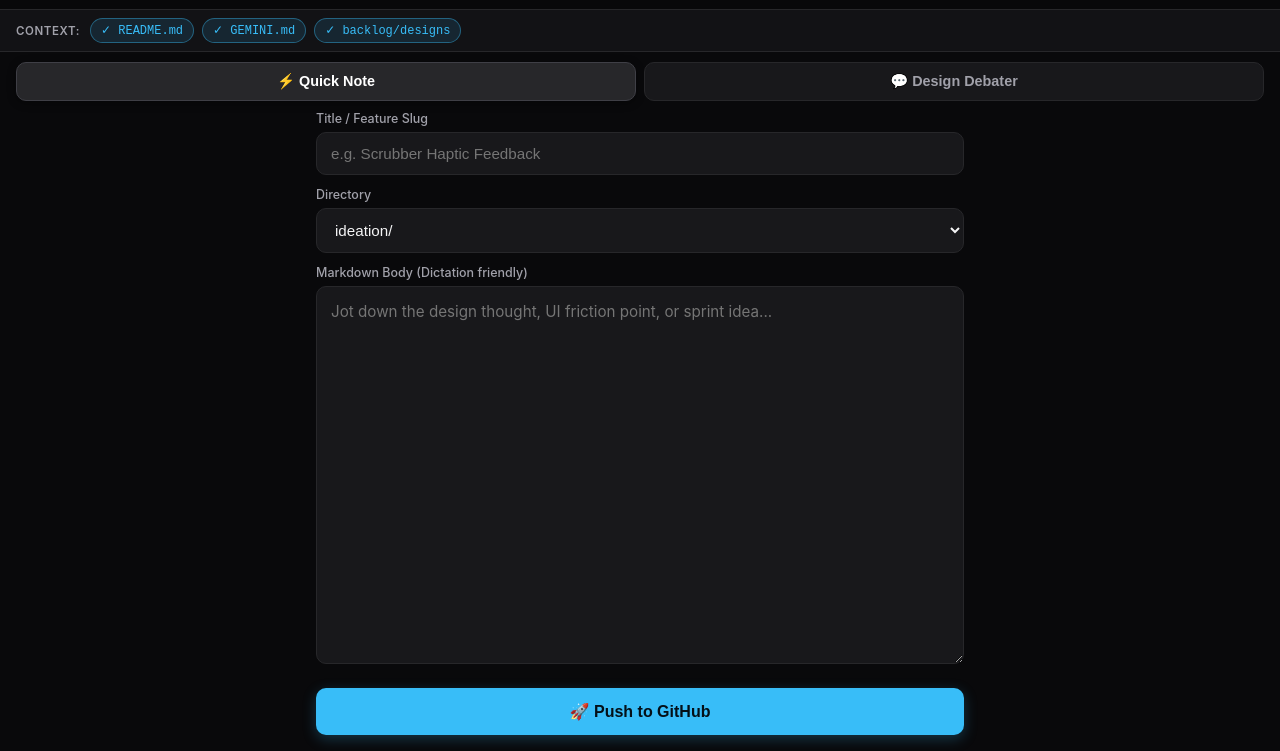
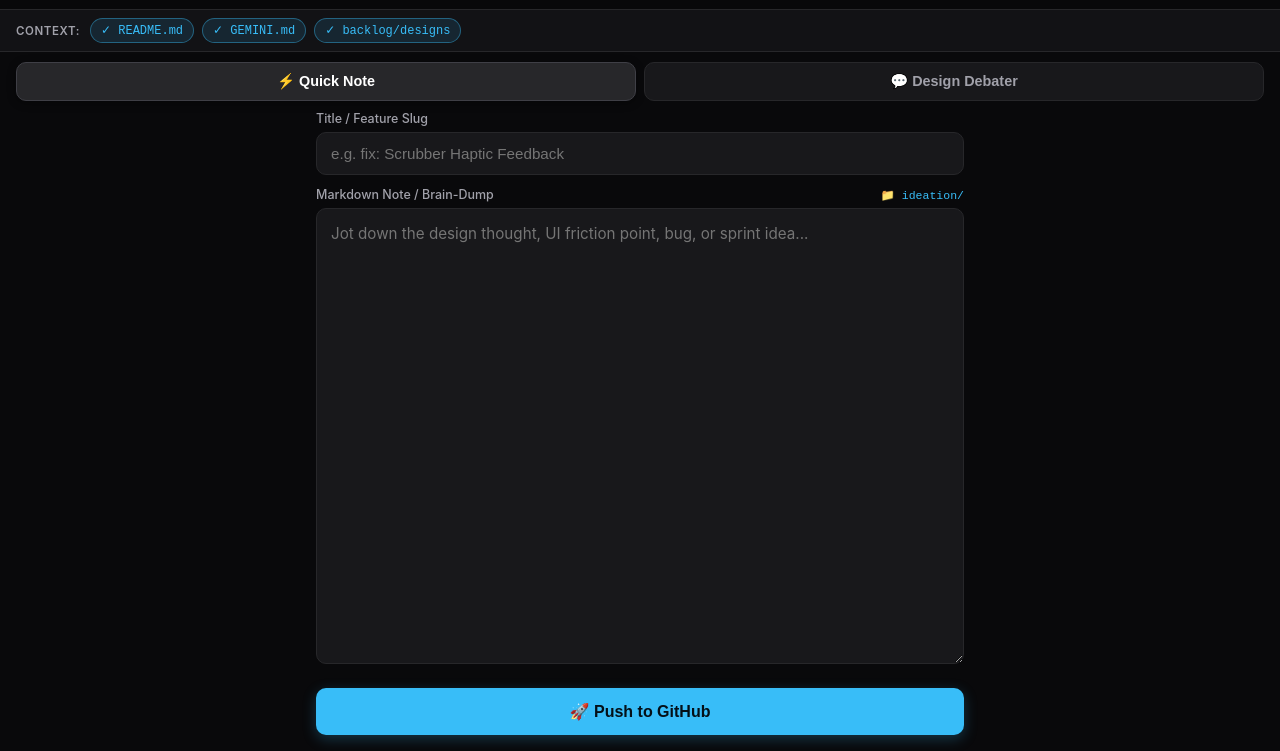
Before and after one commit to joeyang108/mobile-markdown-agent, a plain HTML site: page index.html in a window 1280 px wide. Shown: the part 49-800 px from the top of the page. Drawn offline with Linux system fonts and the light colour scheme.

Commit message:
docs: author v1 system design doc and streamline MMA to ideation-only routing

```diff
--- a/index.html
+++ b/index.html
@@ -524,23 +524,15 @@
     <section id="viewQuick" class="view active">
       <div class="form-group">
         <label class="form-label">Title / Feature Slug</label>
-        <input type="text" id="quickTitle" class="input-text" placeholder="e.g. Scrubber Haptic Feedback" />
-      </div>
-
-      <div class="form-group" style="display: flex; gap: 8px;">
-        <div style="flex: 1;">
-          <label class="form-label">Directory</label>
-          <select id="quickDir" class="input-select">
-            <option value="ideation" selected>ideation/</option>
-            <option value="designs">designs/</option>
-            <option value="notes">notes/</option>
-          </select>
-        </div>
+        <input type="text" id="quickTitle" class="input-text" placeholder="e.g. fix: Scrubber Haptic Feedback" />
       </div>
 
       <div class="form-group" style="flex: 1; display: flex; flex-direction: column;">
-        <label class="form-label">Markdown Body (Dictation friendly)</label>
-        <textarea id="quickBody" class="input-area" placeholder="Jot down the design thought, UI friction point, or sprint idea..."></textarea>
+        <div style="display: flex; justify-content: space-between; align-items: center; margin-bottom: 6px;">
+          <label class="form-label" style="margin-bottom: 0;">Markdown Note / Brain-Dump</label>
+          <span style="font-size: 0.72rem; color: var(--accent); font-family: monospace;">📁 ideation/</span>
+        </div>
+        <textarea id="quickBody" class="input-area" placeholder="Jot down the design thought, UI friction point, bug, or sprint idea..."></textarea>
       </div>
 
       <button id="btnCommitQuick" class="btn-action">
@@ -843,11 +835,10 @@
     document.getElementById('btnCommitQuick').addEventListener('click', async () => {
       const titleInput = document.getElementById('quickTitle');
       const bodyInput = document.getElementById('quickBody');
-      const dirSelect = document.getElementById('quickDir');
 
       const title = titleInput.value.trim();
       const body = bodyInput.value.trim();
-      const dir = dirSelect.value;
+      const dir = 'ideation';
 
       if (!title || !body) {
         alert('Please enter a title and some notes before committing.');
--- a/sw.js
+++ b/sw.js
@@ -1,4 +1,4 @@
-const CACHE_NAME = 'mma-v2';
+const CACHE_NAME = 'mma-v3';
 const ASSETS = [
   './',
   './index.html',
```
Also changed, not shown: 2 other files.
